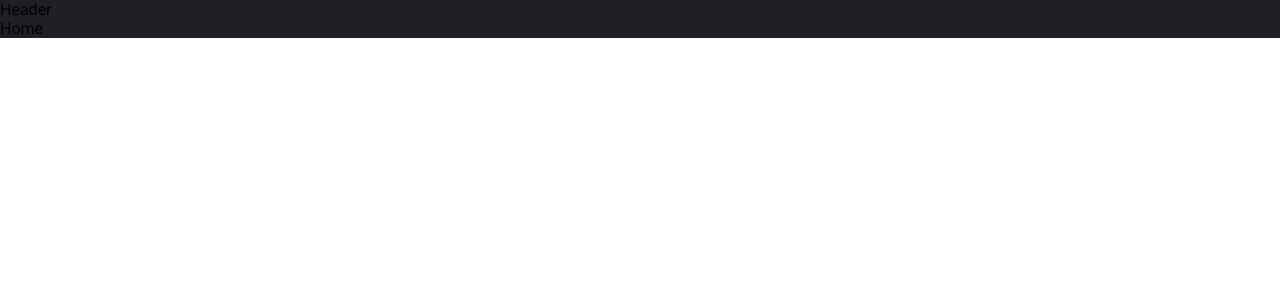
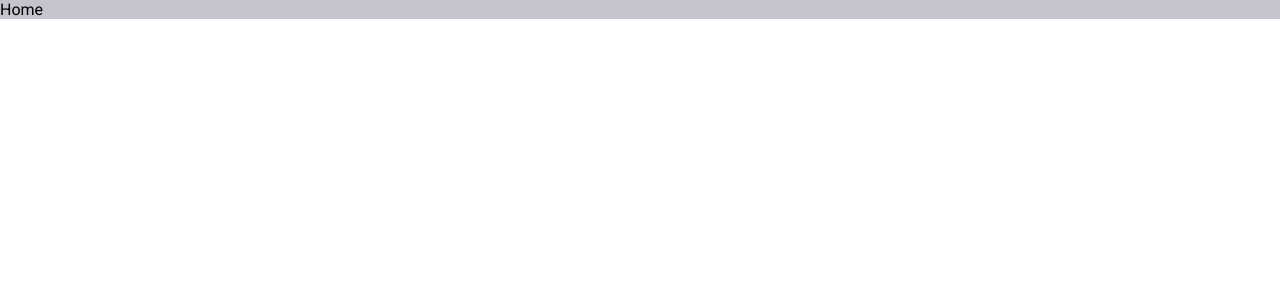
Before and after one commit to MUNDIAL-PROJECT/landpage-mundial-mecanica, a React (Vite) app: page / in a window 1280 px wide. Shown: the top 300 px of the page. Built offline with nearby package versions, Linux system fonts and the light colour scheme.

Commit message:
Created branch develop

```diff
--- a/src/Layout/styles.ts
+++ b/src/Layout/styles.ts
@@ -2,5 +2,5 @@ import { styled } from "styled-components";
 
 
 export const LayoutContainer = styled.div`
-  background: ${(props) => props.theme['gray-800']};
+  background: ${(props) => props.theme['gray-300']};
 `
--- a/src/components/Header/index.tsx
+++ b/src/components/Header/index.tsx
@@ -1,6 +1,9 @@
+import { HeaderContainer } from "./styles"
 
 export const Header = () => {
   return (
-    <div>Header</div>
+   <HeaderContainer>
+
+   </HeaderContainer>
   )
 }
--- a/src/components/Header/styles.ts
+++ b/src/components/Header/styles.ts
@@ -0,0 +1,6 @@
+import { styled } from "styled-components";
+
+
+export const HeaderContainer = styled.header`
+
+`;
```
